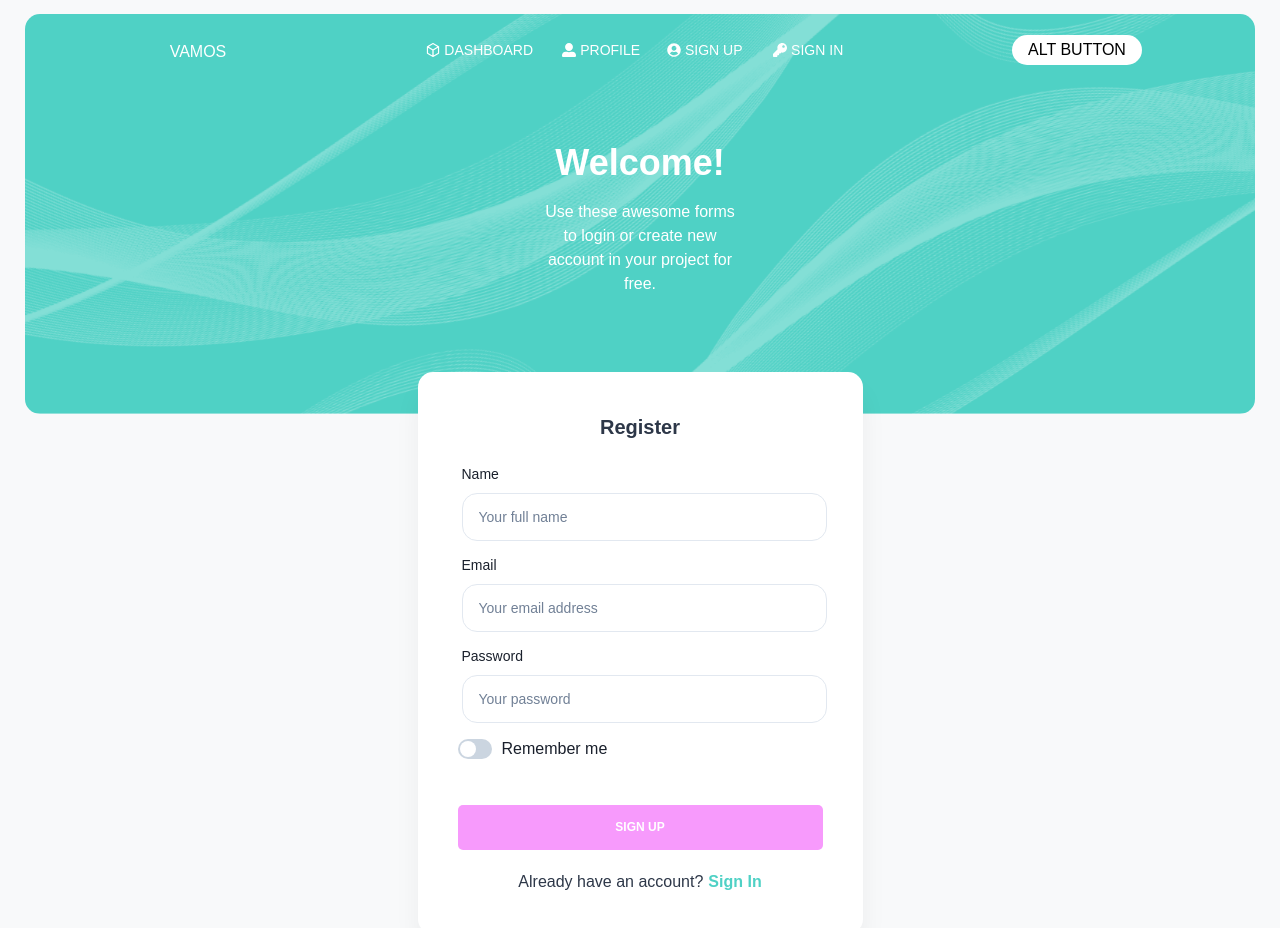
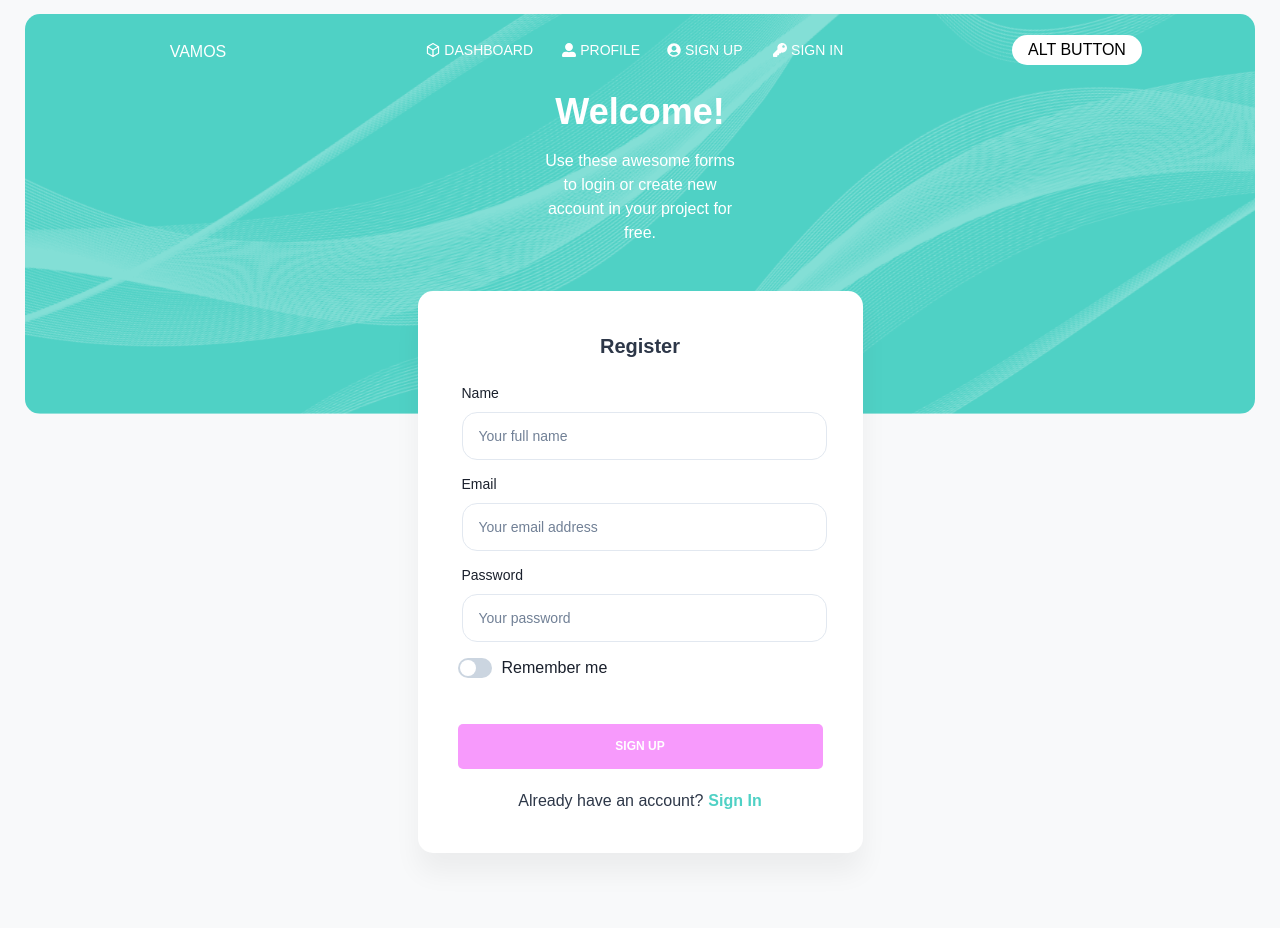
Before and after one commit to TrygveRuudShift/vamos, a Next.js app: page /register in a window 1280 px wide. Shown: the top 928 px of the page. Built offline with nearby package versions, Linux system fonts and the light colour scheme.

Commit message:
Refactored register page
Changed layout of register page

Issue: #17
Co-Authored-By: Sondre <sondralf@stud.ntnu.no>

```diff
--- a/src/pages/register.tsx
+++ b/src/pages/register.tsx
@@ -52,8 +52,8 @@ export default function Register() {
         textAlign="center"
         justifyContent="center"
         align="center"
-        mt="8.5rem"
-        mb="30px"
+        mt="85px"
+        mb="0px"
       >
         <Text fontSize="4xl" color="white" fontWeight="bold">
           Welcome!
```
